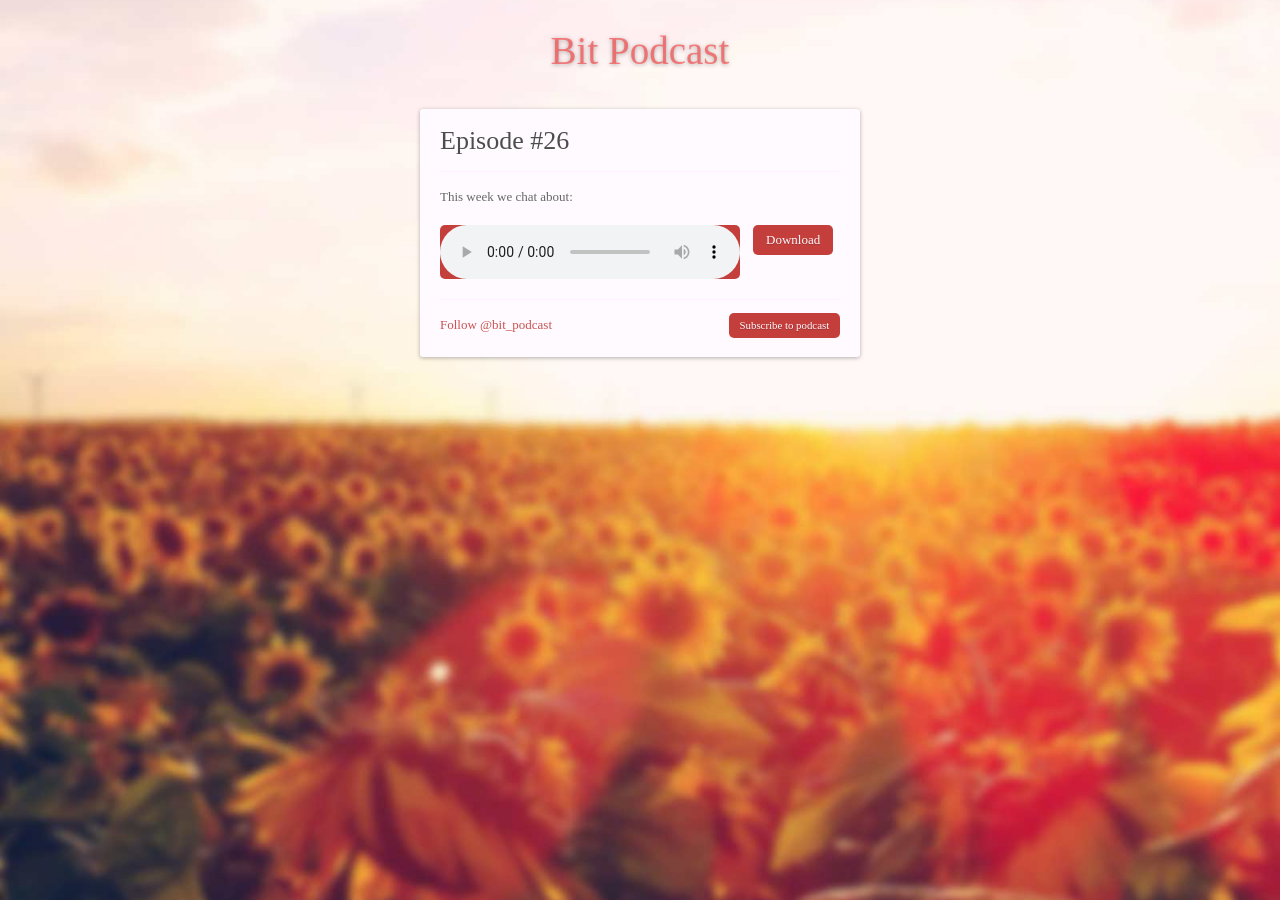
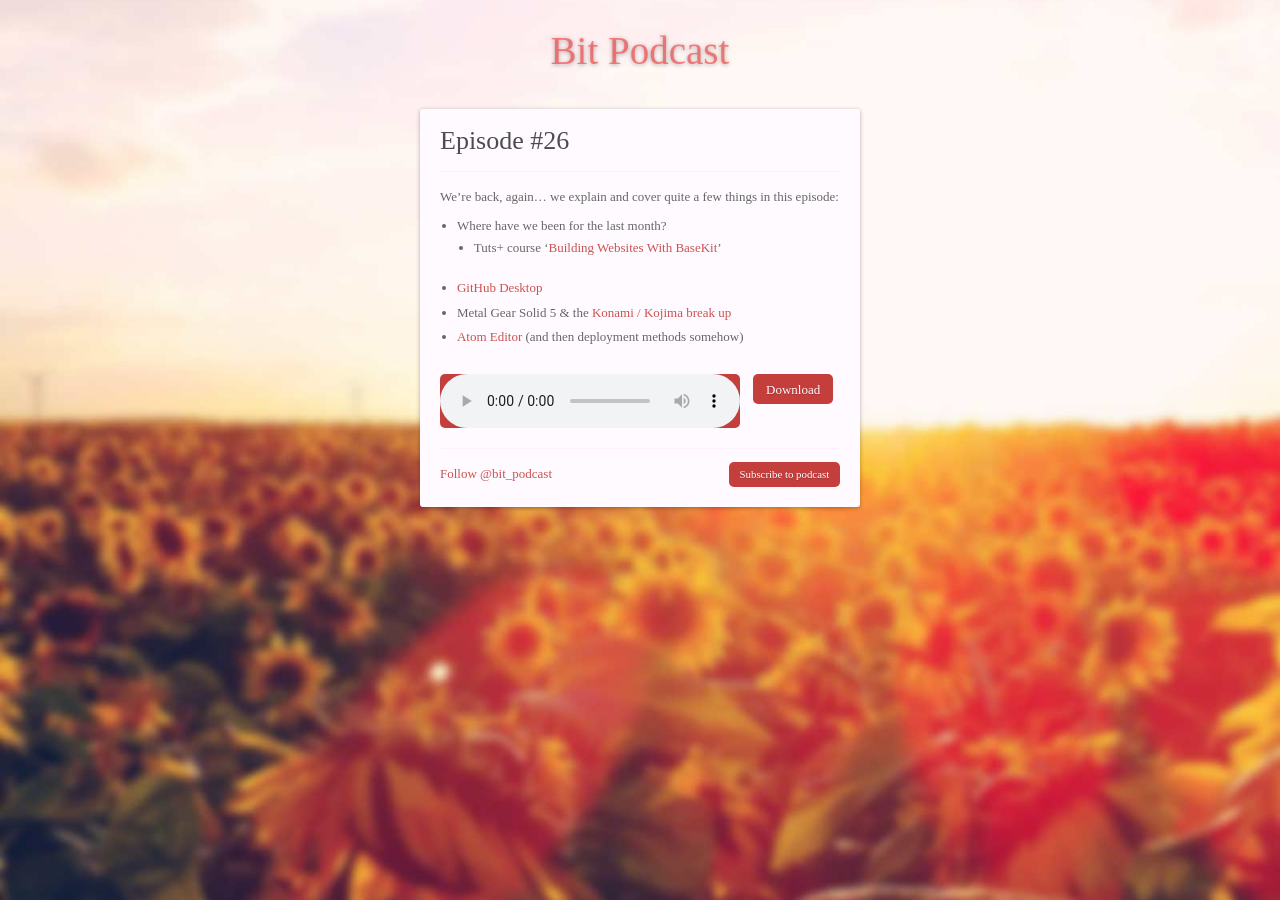
Before and after one commit to benjaminreid/bitpodcast.com, a Jekyll site: the page built from _posts/2015-07-16-episode-26.md, in a window 1280 px wide. Built offline with Jekyll 4.4.1, drawn with Linux system fonts in a browser that asks for light colours; some web fonts are replaced; comment, search, counter and statistics services are not loaded.

Commit message:
Adds podcast notes

```diff
--- a/_posts/2015-07-16-episode-26.md
+++ b/_posts/2015-07-16-episode-26.md
@@ -2,10 +2,16 @@
 layout: post
 title: "Episode #26"
 date: 2015-07-16 00:00:00
-excerpt: " "
-duration: " "
+excerpt: "We're back, again... we explain and cover quite a few things"
+duration: "52:15"
 file: //s3-eu-west-1.amazonaws.com/bitpodcasts/episode-26.mp3
 file_itunes: //s3-eu-west-1.amazonaws.com/bitpodcasts/episode-26-itunes.m4a
 ---
 
-This week we chat about:
+We're back, again... we explain and cover quite a few things in this episode:
+
+- Where have we been for the last month?
+  - Tuts+ course '[Building Websites With BaseKit](https://webdesign.tutsplus.com/courses/building-websites-with-basekit)'
+- [GitHub Desktop](https://desktop.github.com/)
+- Metal Gear Solid 5 & the [Konami / Kojima break up](http://www.polygon.com/2015/7/14/8958401/the-box-for-metal-gear-solid-5-the-phantom-pain-also-wipes-its)
+- [Atom Editor](https://atom.io/) (and then deployment methods somehow)
```
